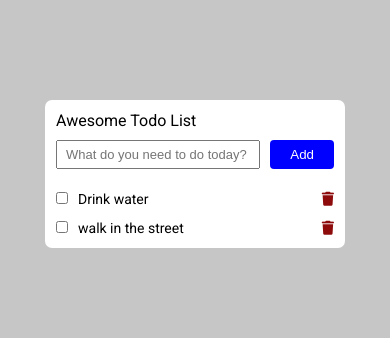
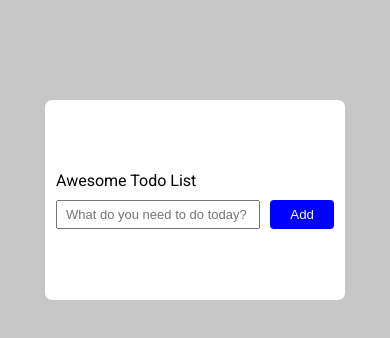
Before and after one commit to bekzatms01/todo-app, a React (Create React App) app in the folder todo/: page / in a window 390 px wide. Shown: the top 338 px of the page. Built offline with nearby package versions, Linux system fonts and the light colour scheme.

Commit message:
continue

```diff
--- a/todo/src/components/ToDo/ToDo.jsx
+++ b/todo/src/components/ToDo/ToDo.jsx
@@ -1,37 +1,60 @@
 import React, { useEffect, useReducer, useState } from "react";
 import ToDoForm from "../ToDoForm/ToDoForm";
 import ToDoTasks from "../ToDoTasks/ToDoTasks";
-import { tasks } from "../../initialTasks";
 import reducer from "../../useReducer";
 import "./todo.css";
 
+const tasks = localStorage.getItem("tasks")
+	? JSON.parse(localStorage.getItem("tasks"))
+	: [];
+
 const ToDo = () => {
 	const [state, dispatch] = useReducer(reducer, tasks);
-
-	const [text, setText] = useState("");
+	const [task, setTask] = useState("");
 
 	useEffect(() => {
-		console.log(state);
+		localStorage.setItem("tasks", JSON.stringify(state));
 	}, [state]);
 
 	const onAdd = () => {
-		if (!text) {
+		if (!task) {
 			alert("Please write a text first");
 		} else {
 			dispatch({
 				type: "add",
-				payload: text,
+				act: task,
+				status: false,
 			});
 
-			setText("");
+			setTask("");
 		}
 	};
+
+	const onDone = (id, status) => {
+		dispatch({
+			type: "done",
+			act: id,
+			status: status ? false : true,
+		});
+	};
+
+	const onDelete = (id) =>
+		dispatch({
+			type: "delete",
+			act: id,
+		});
 
 	return (
 		<div className={`todo-container ${state.length === 0 && "non-active"}`}>
 			<div className="todo-title">Awesome Todo List</div>
-			<ToDoForm onAdd={onAdd} text={text} setText={setText} />
-			{state.length > 0 && <ToDoTasks tasks={state} dispatch={dispatch} />}
+
+			{/* TODO FORM */}
+			<ToDoForm onAdd={onAdd} task={task} setTask={setTask} />
+
+			{/* TODO TASKS */}
+			{state.length > 0 && (
+				<ToDoTasks tasks={state} onDone={onDone} onDelete={onDelete} />
+			)}
 		</div>
 	);
 };
--- a/todo/src/components/ToDo/todo.css
+++ b/todo/src/components/ToDo/todo.css
@@ -1,5 +1,6 @@
 .todo-container {
 	width: 700px;
+	height: auto;
 	margin: 200px auto;
 	display: flex;
 	flex-direction: column;
@@ -7,7 +8,6 @@
 	border-radius: 7px;
 	background-color: #fff;
 	padding: 20px 40px;
-	height: auto;
 }
 
 .todo-container.non-active {
--- a/todo/src/components/ToDoForm/ToDoForm.jsx
+++ b/todo/src/components/ToDoForm/ToDoForm.jsx
@@ -1,15 +1,15 @@
 import React from "react";
 import "./todo-form.css";
 
-const ToDoForm = ({ onAdd, text, setText }) => {
+const ToDoForm = ({ onAdd, task, setTask }) => {
 	return (
 		<div className="todo-form">
 			<input
 				type="text"
 				id="title"
 				placeholder="What do you need to do today?"
-				value={text}
-				onChange={(e) => setText(e.target.value)}
+				value={task}
+				onChange={(e) => setTask(e.target.value)}
 				onKeyDown={(e) => {
 					if (e.key === "Enter") {
 						onAdd();
--- a/todo/src/components/ToDoTasks/ToDoTask/ToDoTask.jsx
+++ b/todo/src/components/ToDoTasks/ToDoTask/ToDoTask.jsx
@@ -1,19 +1,13 @@
 import React from "react";
 
-const ToDoTask = ({ task, dispatch }) => {
+const ToDoTask = ({ task, onDone, onDelete }) => {
 	return (
 		<div className="task">
 			<div className="task-left">
 				<input
 					type="checkbox"
 					id={task.id}
-					onChange={() => {
-						dispatch({
-							type: "done",
-							payload: task.id,
-							status: task.status ? false : true,
-						});
-					}}
+					onChange={() => onDone(task.id, task.status)}
 				/>
 
 				<label htmlFor={task.id} className={`${task.status && "done"}`}>
@@ -22,15 +16,7 @@ const ToDoTask = ({ task, dispatch }) => {
 			</div>
 
 			<div className="task-right">
-				<i
-					className="fa-solid fa-trash"
-					onClick={() =>
-						dispatch({
-							type: "delete",
-							payload: task.id,
-						})
-					}
-				></i>
+				<i className="fa-solid fa-trash" onClick={() => onDelete(task.id)}></i>
 			</div>
 		</div>
 	);
--- a/todo/src/components/ToDoTasks/ToDoTasks.jsx
+++ b/todo/src/components/ToDoTasks/ToDoTasks.jsx
@@ -1,11 +1,18 @@
 import ToDoTask from "./ToDoTask/ToDoTask";
 import "./todo-tasks.css";
 
-const ToDoTasks = ({ tasks, dispatch }) => {
+const ToDoTasks = ({ tasks, onDone, onDelete }) => {
 	return (
 		<div className="todo-tasks">
 			{tasks.map((item) => {
-				return <ToDoTask task={item} key={item.id} dispatch={dispatch} />;
+				return (
+					<ToDoTask
+						task={item}
+						key={item.id}
+						onDone={onDone}
+						onDelete={onDelete}
+					/>
+				);
 			})}
 		</div>
 	);
--- a/todo/src/components/ToDoTasks/todo-tasks.css
+++ b/todo/src/components/ToDoTasks/todo-tasks.css
@@ -46,10 +46,7 @@
 		width: 13px;
 		height: 13px;
 	}
-	.task .task-left label {
-		font-size: 16px;
-	}
-
+	.task .task-left label,
 	.task .task-right .fa-trash {
 		font-size: 16px;
 	}
@@ -60,10 +57,7 @@
 		width: 12px;
 		height: 12px;
 	}
-	.task .task-left label {
-		font-size: 14px;
-	}
-
+	.task .task-left label,
 	.task .task-right .fa-trash {
 		font-size: 14px;
 	}
--- a/todo/src/initialTasks.js
+++ /dev/null
@@ -1,12 +0,0 @@
-export const tasks = [
-	{
-		id: 1,
-		title: "Drink water",
-		status: false,
-	},
-	{
-		id: 2,
-		title: "walk in the street",
-		status: false,
-	},
-];
--- a/todo/src/useReducer.js
+++ b/todo/src/useReducer.js
@@ -5,19 +5,22 @@ const reducer = (state, action) => {
 				...state,
 				{
 					id: state.length + 1,
-					title: action.payload,
-					complicated: false,
+					title: action.act,
+					status: action.status,
 				},
 			];
-		case "delete":
-			return state.filter((item) => item.id !== action.payload);
+
 		case "done":
 			return state.map((item) => {
-				if (item.id === action.payload) {
+				if (item.id === action.act) {
 					return { ...item, status: action.status };
 				}
 				return item;
 			});
+
+		case "delete":
+			return state.filter((item) => item.id !== action.act);
+
 		default:
 			return state;
 	}
```
